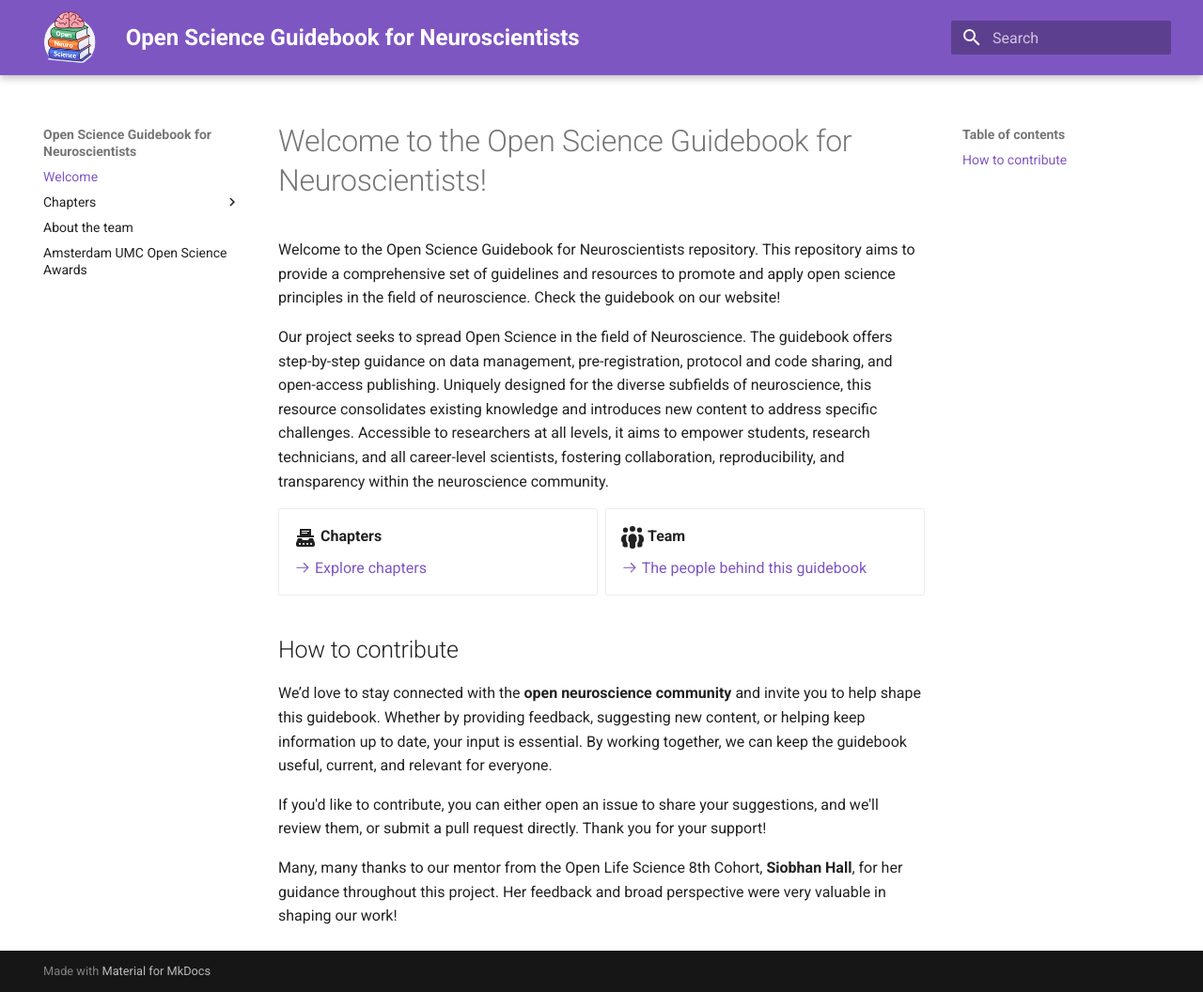
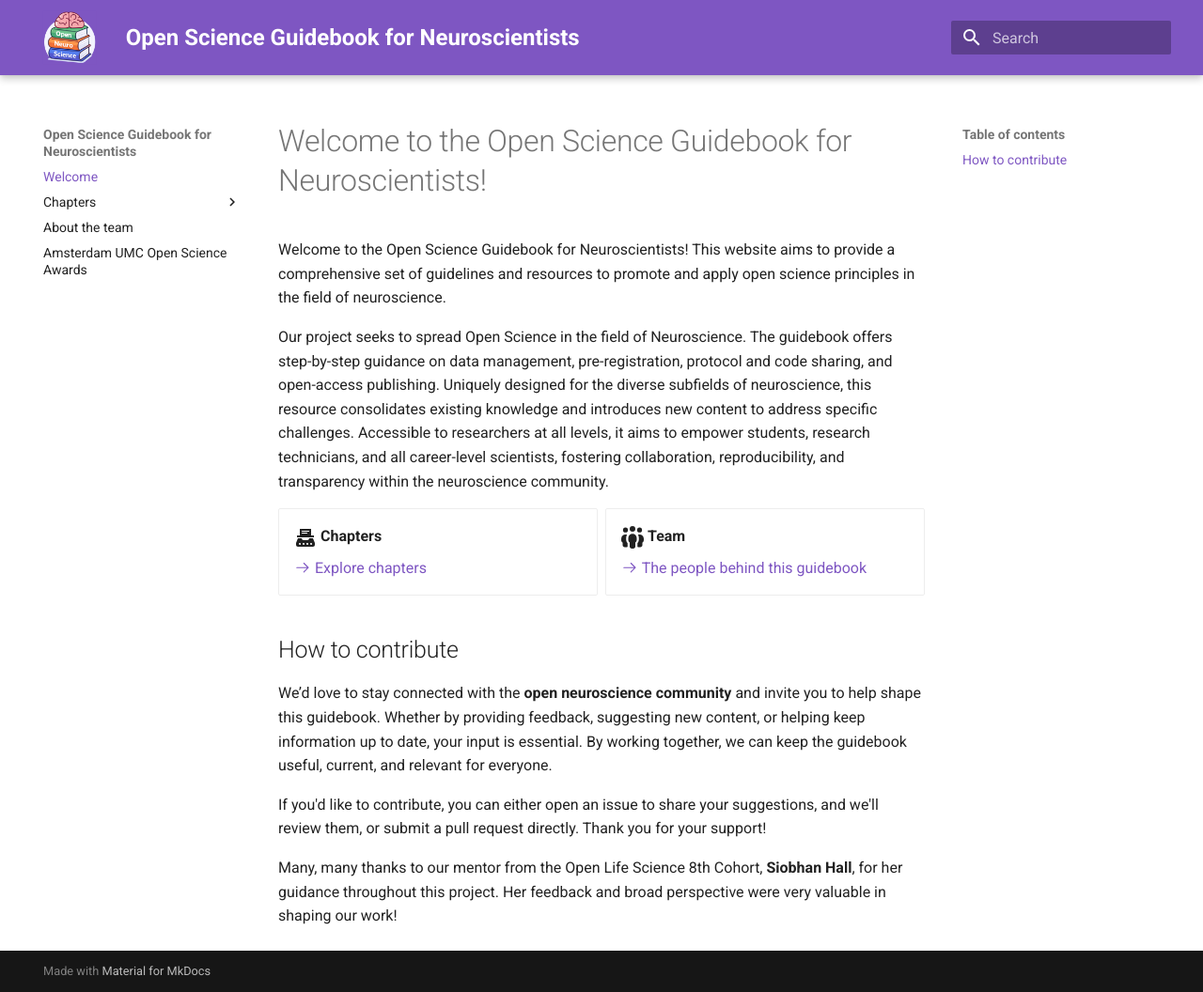
Before and after one commit to ANW-Open-Science/Open-Science-Guidebook-for-Neuroscientists, an MkDocs documentation site: the page built from docs/index.md, in a window 1280 px wide and 1056 px high. Shown: the whole window at 94% size. Built offline with MkDocs 1.6.1 and Material for MkDocs 9.7.7, drawn with Linux system fonts in a browser that asks for light colours.

Commit message:
Update index.md

```diff
--- a/docs/index.md
+++ b/docs/index.md
@@ -1,6 +1,6 @@
 # Welcome to the Open Science Guidebook for Neuroscientists!
 
-Welcome to the Open Science Guidebook for Neuroscientists repository. This repository aims to provide a comprehensive set of guidelines and resources to promote and apply open science principles in the field of neuroscience. Check the guidebook on our website!
+Welcome to the Open Science Guidebook for Neuroscientists! This website aims to provide a comprehensive set of guidelines and resources to promote and apply open science principles in the field of neuroscience.
 
 Our project seeks to spread Open Science in the field of Neuroscience. The guidebook offers step-by-step guidance on data management, pre-registration, protocol and code sharing, and open-access publishing. Uniquely designed for the diverse subfields of neuroscience, this resource consolidates existing knowledge and introduces new content to address specific challenges. Accessible to researchers at all levels, it aims to empower students, research technicians, and all career-level scientists, fostering collaboration, reproducibility, and transparency within the neuroscience community.
 
```
